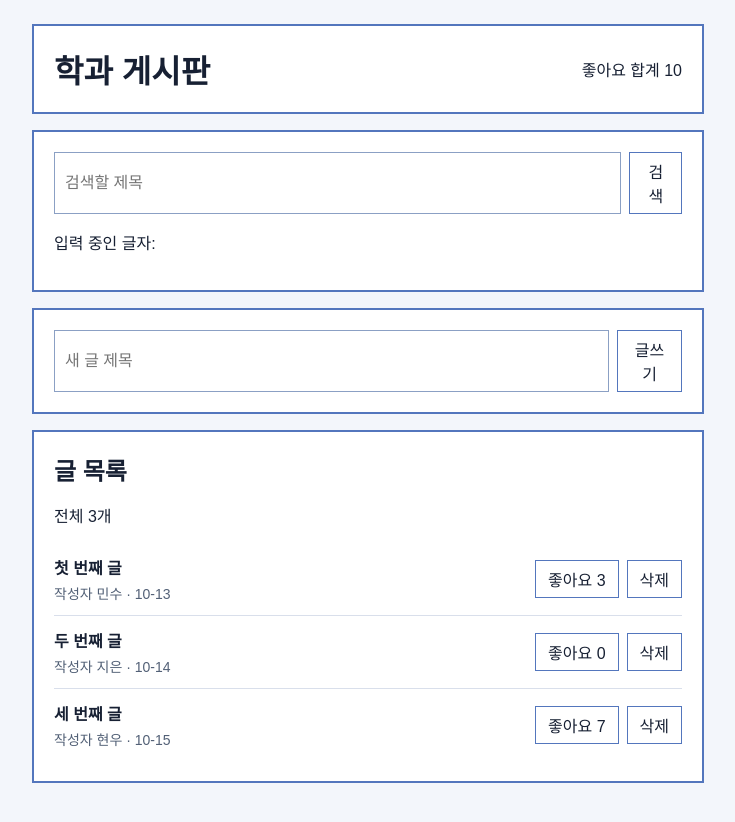
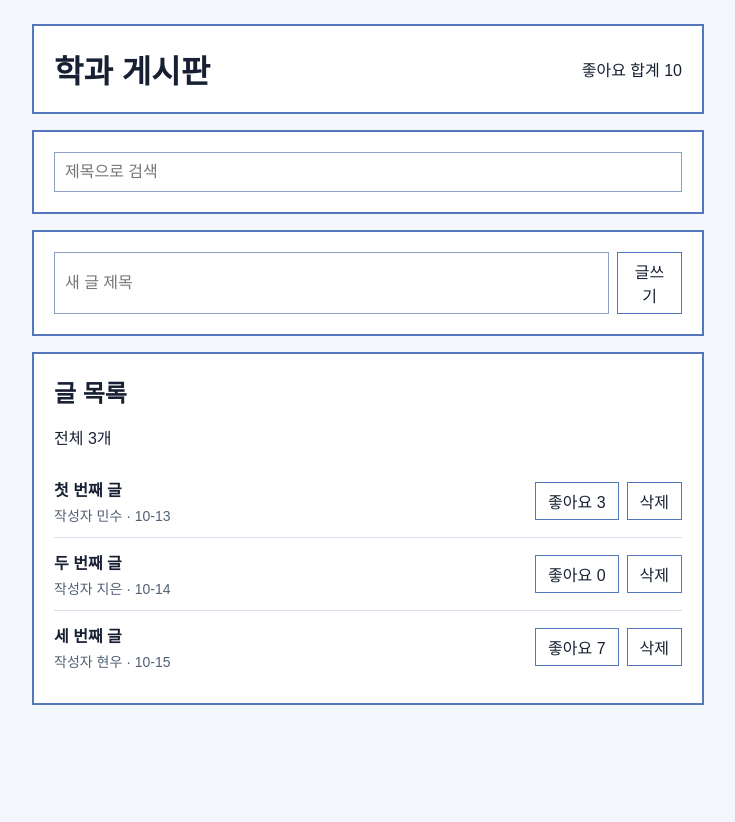
Before and after one commit to s1um/resct-class, a React (Vite) app in the folder board-lab/: page / in a window 1280 px wide. Shown: the whole page, without its empty margins (272-1007 px from the left). After the commit the page ends 800 px from the top, so only its background shows below. Built offline with nearby package versions, Linux system fonts and the light colour scheme.

Commit message:
검색어도 끌어올려서 목록 걸러 내기

```diff
--- a/board-lab/src/App.jsx
+++ b/board-lab/src/App.jsx
@@ -13,6 +13,7 @@ const initialPosts = [
 
 function App() {
   const [posts, setPosts] = useState(initialPosts);
+  const [keyword, setKeyword] = useState('');
 
   function addPost(title) {
     const newPost = { id: Date.now(), title, author: '나', date: '오늘', likes: 0 };
@@ -32,14 +33,14 @@ function App() {
   }
 
   const totalLikes = posts.reduce((sum, post) => sum + post.likes, 0);
+  const visiblePosts = posts.filter((post) => post.title.includes(keyword));
 
   return (
     <main>
       <Header totalLikes={totalLikes} />
-      <SearchBar />
+      <SearchBar keyword={keyword} onKeywordChange={setKeyword} />
       <PostForm onAdd={addPost} />
-      <PostList posts={posts} onLike={likePost} onDelete={deletePost} />
-    </main>
+      <PostList posts={visiblePosts} onLike={likePost} onDelete={deletePost} />    </main>
   );
 }
 
--- a/board-lab/src/components/PostList.jsx
+++ b/board-lab/src/components/PostList.jsx
@@ -5,6 +5,9 @@ function PostList({ posts, onLike, onDelete }) {
   return (
     <Panel title="글 목록">
       <p>전체 {posts.length}개</p>
+      {posts.length === 0 ? (
+        <p className="empty">보여줄 글이 없습니다.</p>
+      ) : (
         <ul className="posts">
           {posts.map((post) => (
             <PostItem
@@ -15,6 +18,7 @@ function PostList({ posts, onLike, onDelete }) {
             />
           ))}
         </ul>
+      )}
     </Panel>
   );
 }
--- a/board-lab/src/components/SearchBar.jsx
+++ b/board-lab/src/components/SearchBar.jsx
@@ -1,25 +1,12 @@
-import { useState } from 'react';
-
-function SearchBar() {
-  const [keyword, setKeyword] = useState('');
-
-  function handleSubmit(event) {
-    event.preventDefault();
-    console.log('검색어:', keyword);
-  }
-
+function SearchBar({ keyword, onKeywordChange }) {
   return (
-    <form className="panel" onSubmit={handleSubmit}>
-      <div className="form-row">
-        <input
-          value={keyword}
-          onChange={(event) => setKeyword(event.target.value)}
-          placeholder="검색할 제목"
-        />
-        <button>검색</button>
-      </div>
-      <p>입력 중인 글자: {keyword}</p>
-    </form>
+    <section className="panel">
+      <input
+        value={keyword}
+        onChange={(event) => onKeywordChange(event.target.value)}
+        placeholder="제목으로 검색"
+      />
+    </section>
   );
 }
 
```
Lines whose indentation alone changed are shown as unchanged.
